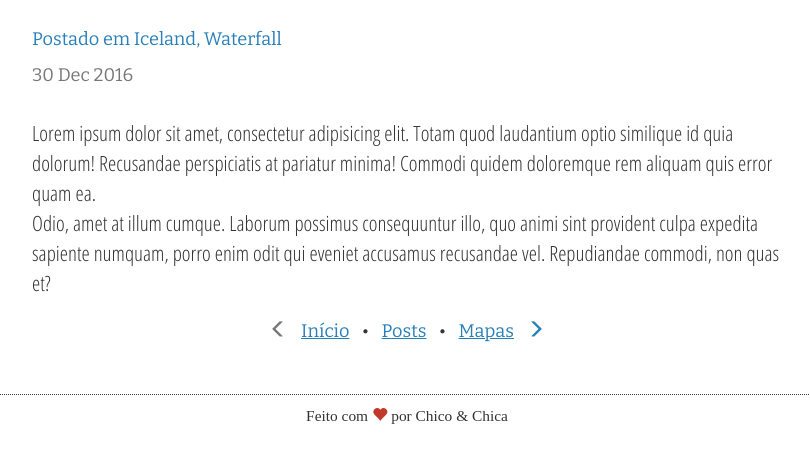
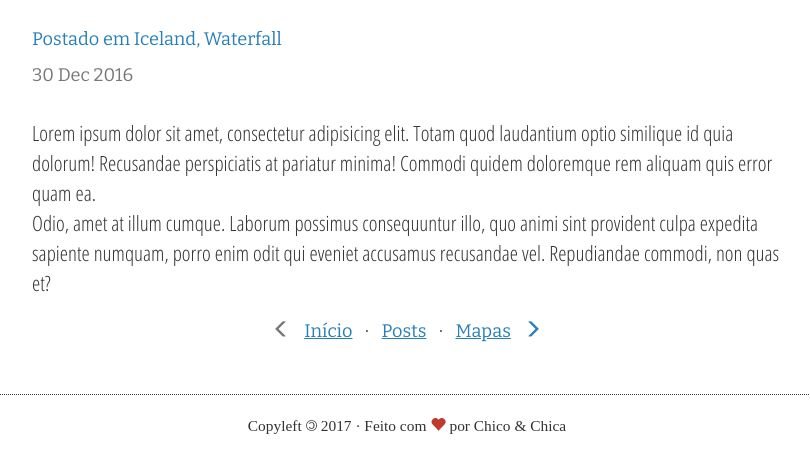
Before and after one commit to amandaferrari/project-grace-marguerite, a Jekyll site: the page built from _posts/2016-12-30-my-unsupervisioned-post.md, in a window 1280 px wide, cut to the strip 404-877 px from the top of the page. Shown: the whole strip, without its empty margins (233-1043 px from the left). Built offline with Jekyll 4.4.1, drawn with Linux system fonts in a browser that asks for light colours; some web fonts are replaced.

Commit message:
Add copyleft in footer in post layout

```diff
--- a/_layouts/post.html
+++ b/_layouts/post.html
@@ -39,9 +39,9 @@ layout: default
 							  {% endif %}
 							</li>
 							<li><a href="{{ site.baseurl }}/#">Início</a></li>
-							<li>&bull;</li>
+							<li>&middot;</li>
 							<li><a href="{{ site.baseurl }}/travel">Posts</a></li>
-							<li>&bull;</li>
+							<li>&middot;</li>
 							<li><a href="{{ site.baseurl }}/maps">Mapas</a></li>
 							<li>
 								{% if page.previous.url %}
@@ -58,7 +58,11 @@ layout: default
 	</article>
 
 	<footer class="container-fluid made-with-love">
-		<p class="text-center">Feito com <span class="glyphicon glyphicon-heart"></span> por Chico & Chica</p>
+		<p class="text-center">
+			Copyleft <span class="copyleft-symbol">&copy;</span> 2017
+			&middot;
+			Feito com <span class="glyphicon glyphicon-heart"></span> por Chico & Chica
+		</p>
 	</footer>
 
 </main>
--- a/assets/css/main.css
+++ b/assets/css/main.css
@@ -300,7 +300,6 @@ img.patinha {
 }
 
 
-
 /*li:nth-child(odd) img.patinha {
 	-ms-transform: rotate(10deg);
     -webkit-transform: rotate(10deg);
@@ -317,8 +316,13 @@ li:nth-child(even) img.patinha {
 .made-with-love {
 	font-family: 'Waiting for the Sunrise', cursive;
 	font-size: 1.1em;
-	padding: 10px 0;
+	padding: 10px 10px;
 	border-top: 1px dotted #2c3e50;
+}
+
+.made-with-love p {
+	margin-top: 10px;
+	margin-bottom: 10px;
 }
 
 .made-with-love span.glyphicon {
@@ -343,3 +347,18 @@ li:nth-child(even) img.patinha {
 	color: #2980b9;
 	text-decoration: underline;
 }
+
+
+.copyleft-symbol {
+    display: inline-block;
+    text-align: right;
+    margin: 0;
+    font-size: 1.0em;
+    font-family: sans-serif;
+    -moz-transform: scaleX(-1);
+    -o-transform: scaleX(-1);
+    -webkit-transform: scaleX(-1);
+    transform: scaleX(-1);
+    filter: FlipH;
+    -ms-filter: FlipH;
+}
```
